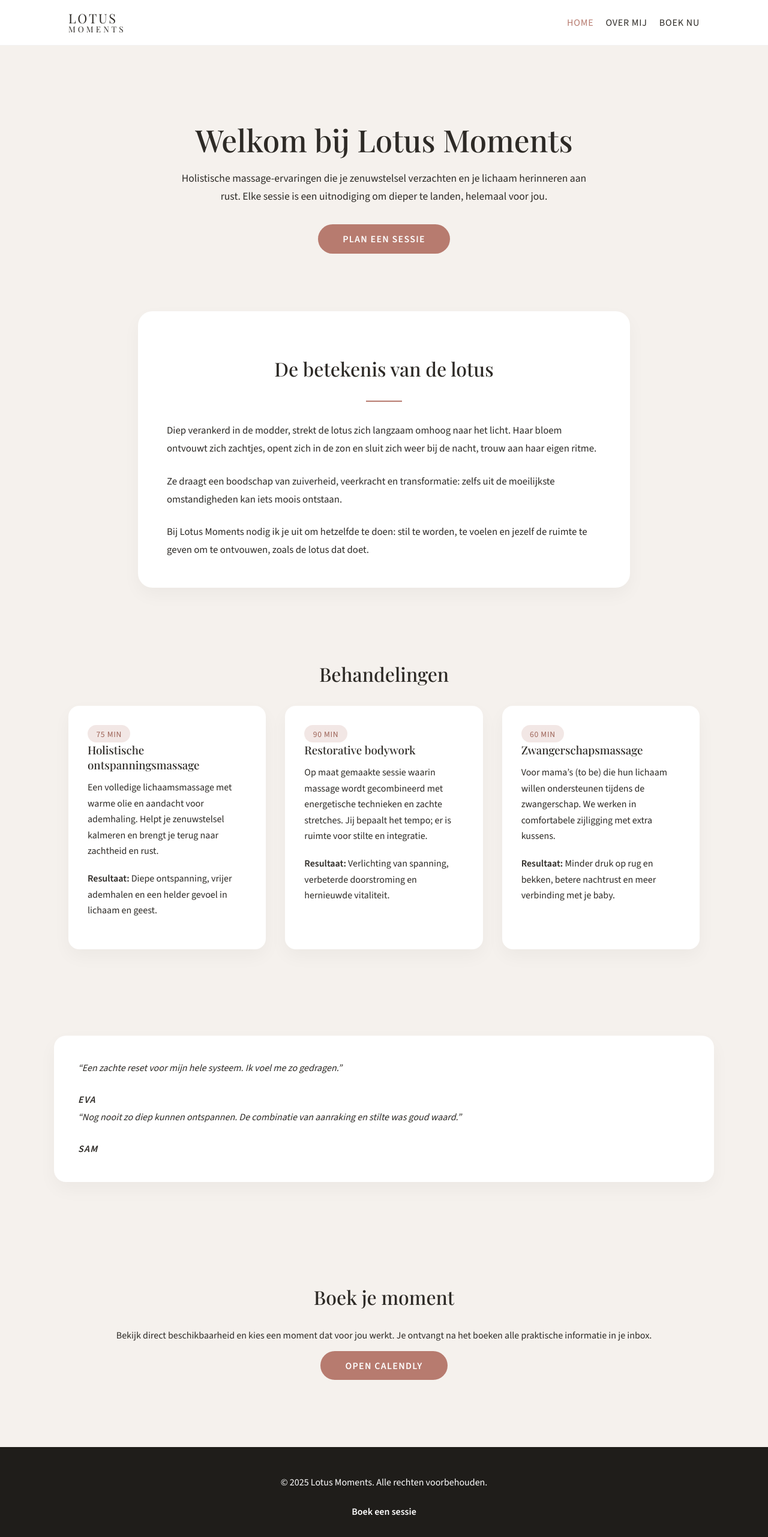
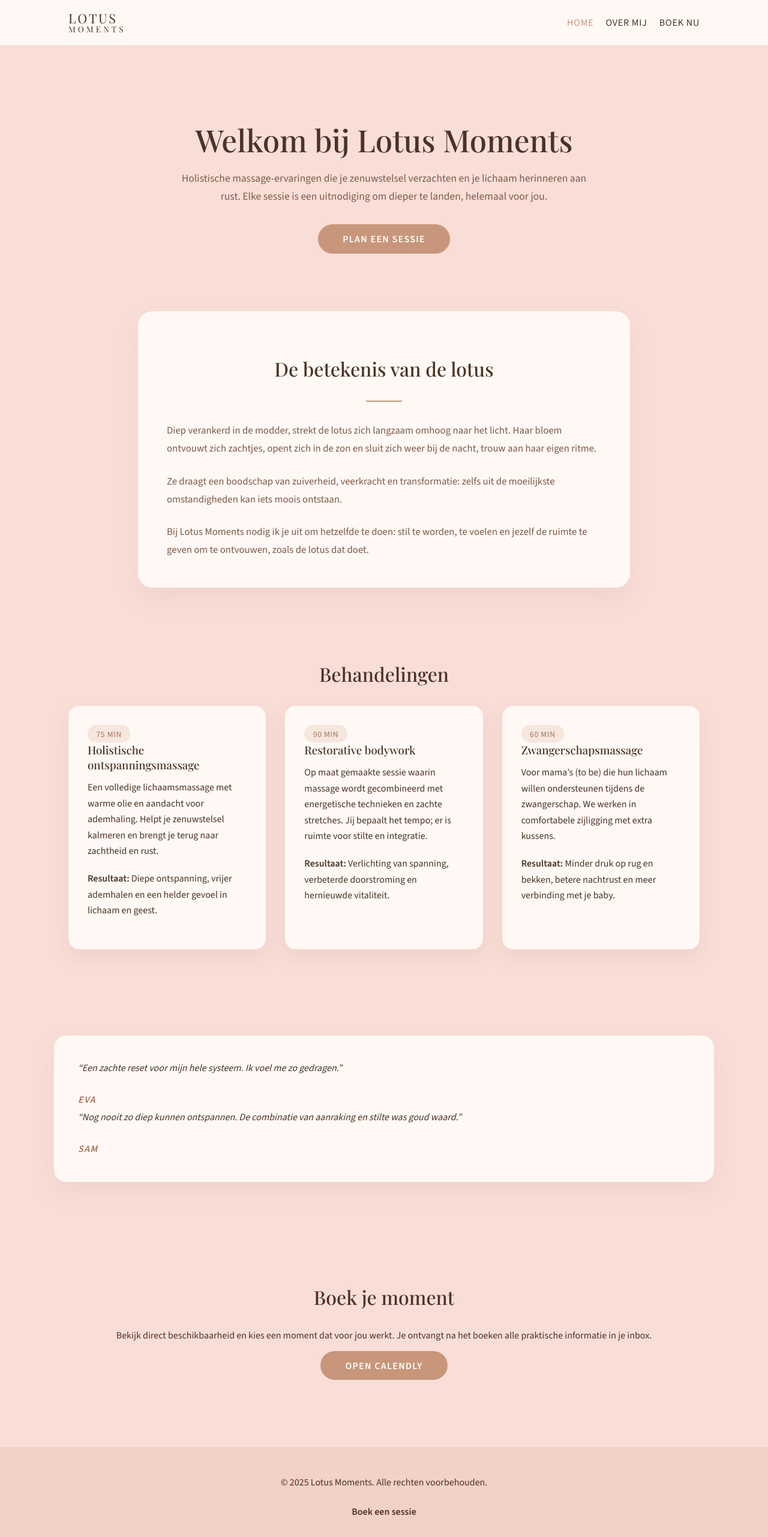
Before and after one commit to LotusMoments/website, a Jekyll site: the page built from index.md, in a window 1280 px wide. Shown: the whole page at 60% size. Built offline with Jekyll 4.4.1, drawn with Linux system fonts in a browser that asks for light colours.

Commit message:
Update colors

```diff
--- a/assets/css/style.css
+++ b/assets/css/style.css
@@ -1,9 +1,11 @@
 :root {
-  --bg: #f5f1ed;
-  --text: #2d2a26;
-  --accent: #b77b6f;
-  --accent-dark: #9d6357;
-  --neutral: #ffffff;
+  --bg: #f9ded7;
+  --text: #4b3325;
+  --text-muted: #7d5a48;
+  --accent: #c7967b;
+  --accent-dark: #a7745e;
+  --neutral: #fff8f4;
+  --neutral-strong: #f2d1c6;
 }
 
 *,
@@ -28,7 +30,7 @@ body {
 
 .site-header {
   background: var(--neutral);
-  border-bottom: 1px solid rgba(0, 0, 0, 0.05);
+  border-bottom: 1px solid rgba(167, 116, 94, 0.14);
 }
 
 .site-header .container {
@@ -110,11 +112,12 @@ body {
   max-width: 680px;
   margin: 0 auto 2rem;
   line-height: 1.7;
+  color: var(--text-muted);
 }
 
 .cta-btn {
   background: var(--accent);
-  color: var(--neutral);
+  color: #fff;
   text-decoration: none;
   padding: 0.85rem 2.6rem;
   border-radius: 999px;
@@ -145,7 +148,7 @@ body {
   background: var(--neutral);
   border-radius: 24px;
   padding: 3rem;
-  box-shadow: rgba(0, 0, 0, 0.04) 0px 12px 30px;
+  box-shadow: rgba(167, 116, 94, 0.1) 0px 18px 40px;
   max-width: 820px;
   margin: 0 auto;
 }
@@ -157,6 +160,7 @@ body {
   line-height: 1.8;
   font-size: 1.05rem;
   text-align: left;
+  color: var(--text-muted);
 }
 
 .lotus-copy p {
@@ -182,7 +186,7 @@ body {
   background: var(--neutral);
   padding: 2rem;
   border-radius: 18px;
-  box-shadow: rgba(0, 0, 0, 0.04) 0px 12px 30px;
+  box-shadow: rgba(167, 116, 94, 0.12) 0px 14px 34px;
 }
 
 .treatment-card h3 {
@@ -201,7 +205,7 @@ body {
   display: inline-block;
   padding: 0.35rem 0.9rem;
   border-radius: 999px;
-  background: rgba(183, 123, 111, 0.18);
+  background: rgba(199, 150, 123, 0.18);
   color: var(--accent-dark);
   font-size: 0.85rem;
   letter-spacing: 0.05em;
@@ -213,7 +217,7 @@ body {
   background: var(--neutral);
   border-radius: 20px;
   padding: 2.5rem;
-  box-shadow: rgba(0, 0, 0, 0.04) 0px 12px 30px;
+  box-shadow: rgba(167, 116, 94, 0.1) 0px 16px 42px;
 }
 
 .reviews blockquote {
@@ -228,6 +232,7 @@ body {
   font-weight: 600;
   letter-spacing: 0.08em;
   text-transform: uppercase;
+  color: var(--accent-dark);
 }
 
 .calendly {
@@ -236,8 +241,8 @@ body {
 }
 
 .site-footer {
-  background: #1f1d1a;
-  color: var(--neutral);
+  background: var(--neutral-strong);
+  color: var(--text);
   padding: 2rem 0;
   margin-top: 4rem;
 }
@@ -251,7 +256,7 @@ body {
 }
 
 .site-footer a {
-  color: var(--neutral);
+  color: var(--text);
   text-decoration: none;
   font-weight: 600;
 }
```
